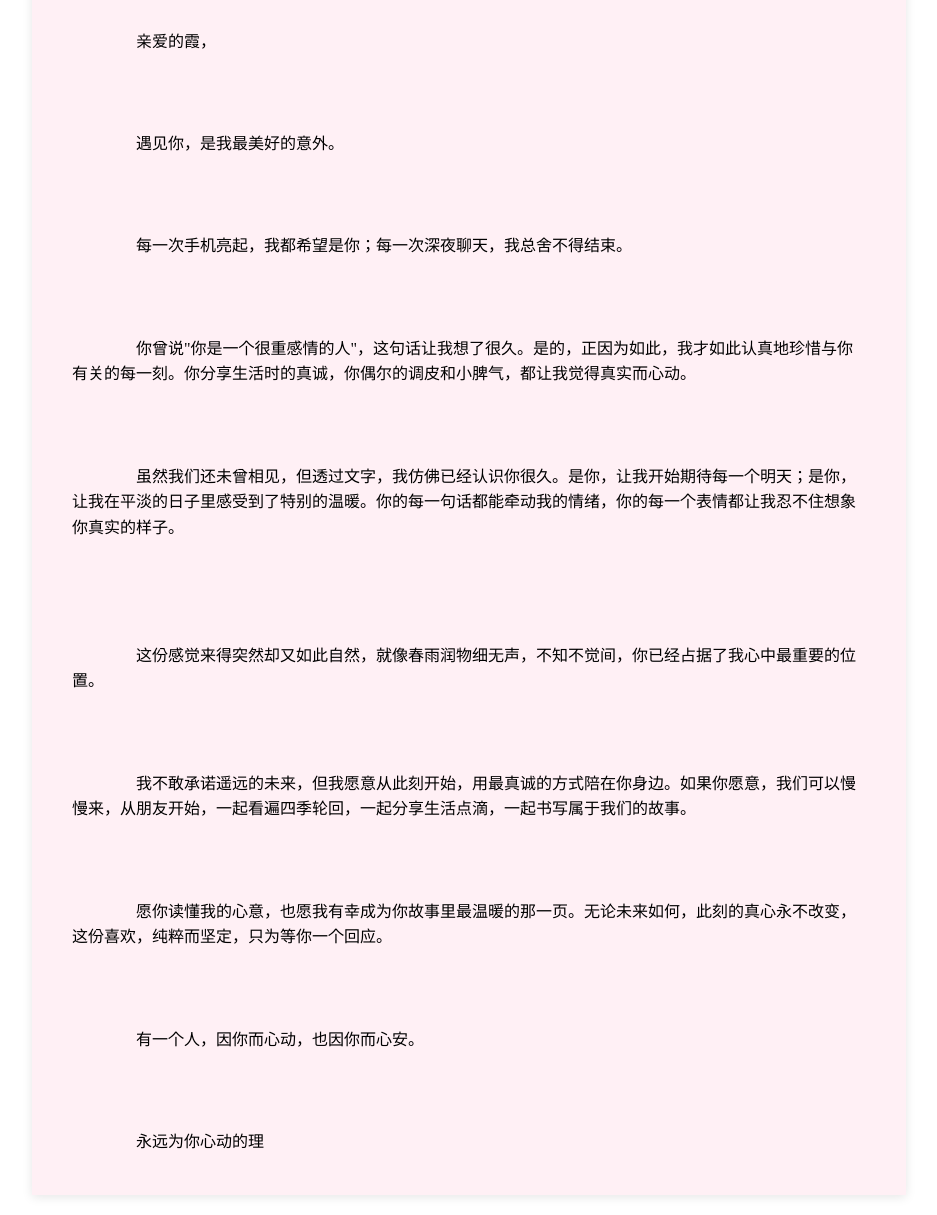
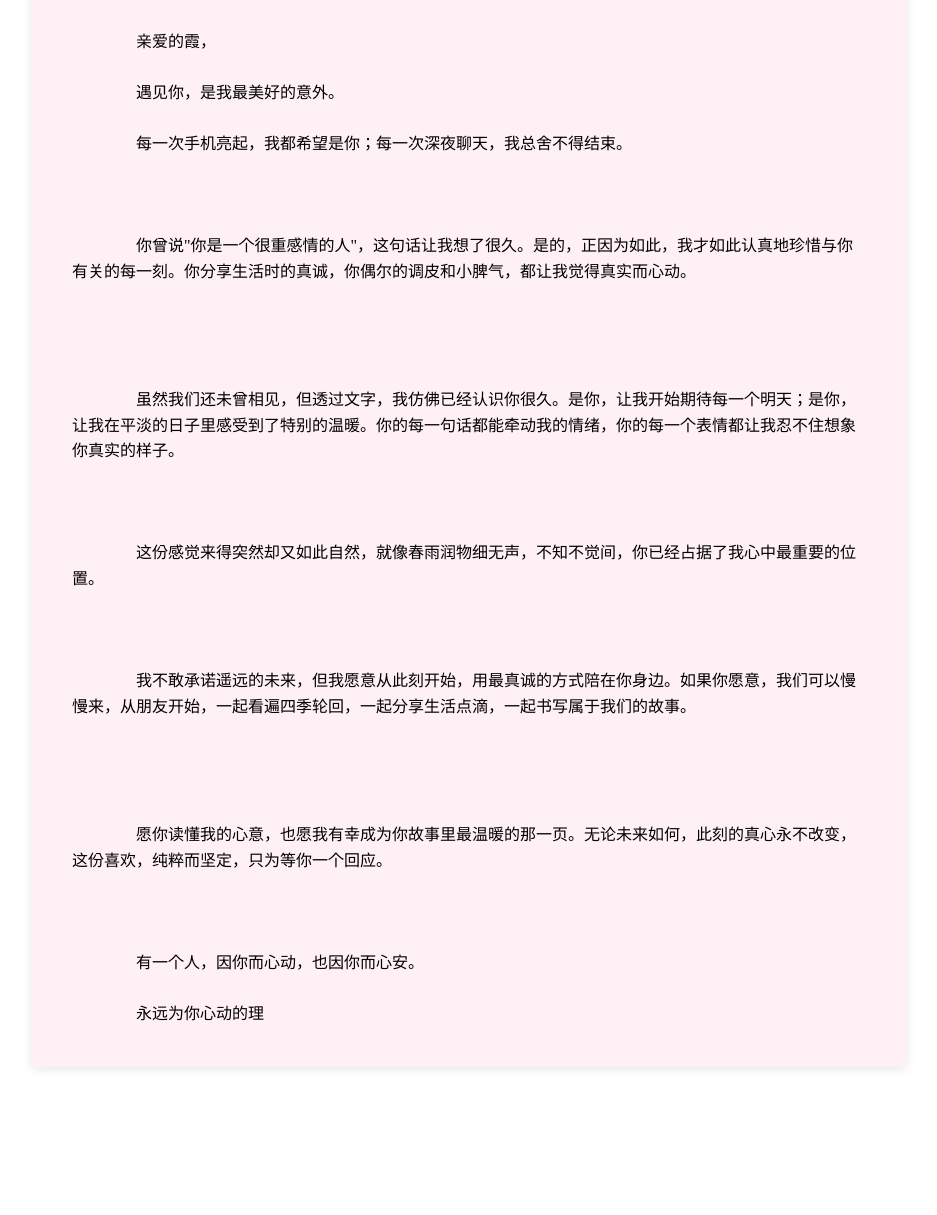
Before and after one commit to Sakura-zl/letter-tool.github.io, a plain HTML site: page index.html in a window 1280 px wide. Shown: the part 57-1272 px from the top of the page, without its empty margins (171-1108 px from the left). After the commit the page ends 1144 px from the top, so only its background shows below. Drawn offline with Linux system fonts and the light colour scheme.

Commit message:
Update index.html

```diff
--- a/index.html
+++ b/index.html
@@ -43,62 +43,53 @@
         <body style=" font-family:'华文行楷'; font-size:12pt; font-weight:400; font-style:normal;">
             <p
                 style=" margin-top:0px; margin-bottom:0px; margin-left:0px; margin-right:0px; -qt-block-indent:0; text-indent:0px;">
-                亲爱的霞，</p>
-            <p
-                style="-qt-paragraph-type:empty; margin-top:0px; margin-bottom:0px; margin-left:0px; margin-right:0px; -qt-block-indent:0; text-indent:0px;">
-                </p>
+                <span style=" font-size:16px; color:#000000;">亲爱的霞，<br /></span></p>
             <p
                 style=" margin-top:0px; margin-bottom:0px; margin-left:0px; margin-right:0px; -qt-block-indent:0; text-indent:0px;">
-                遇见你，是我最美好的意外。</p>
-            <p
-                style="-qt-paragraph-type:empty; margin-top:0px; margin-bottom:0px; margin-left:0px; margin-right:0px; -qt-block-indent:0; text-indent:0px;">
-                </p>
+                <span style=" font-size:16px; color:#000000;">遇见你，是我最美好的意外。<br /></span></p>
             <p
                 style=" margin-top:0px; margin-bottom:0px; margin-left:0px; margin-right:0px; -qt-block-indent:0; text-indent:0px;">
-                每一次手机亮起，我都希望是你；每一次深夜聊天，我总舍不得结束。</p>
+                <span style=" font-size:16px; color:#000000;">每一次手机亮起，我都希望是你；每一次深夜聊天，我总舍不得结束。</span></p>
             <p
-                style="-qt-paragraph-type:empty; margin-top:0px; margin-bottom:0px; margin-left:0px; margin-right:0px; -qt-block-indent:0; text-indent:0px;">
-                </p>
+                style="-qt-paragraph-type:empty; margin-top:0px; margin-bottom:0px; margin-left:0px; margin-right:0px; -qt-block-indent:0; text-indent:0px; font-size:16px; color:#000000;">
+                <br /></p>
             <p
                 style=" margin-top:0px; margin-bottom:0px; margin-left:0px; margin-right:0px; -qt-block-indent:0; text-indent:0px;">
-                你曾说&quot;你是一个很重感情的人&quot;，这句话让我想了很久。是的，正因为如此，我才如此认真地珍惜与你有关的每一刻。你分享生活时的真诚，你偶尔的调皮和小脾气，都让我觉得真实而心动。</p>
+                <span
+                    style=" font-size:16px; color:#000000;">你曾说&quot;你是一个很重感情的人&quot;，这句话让我想了很久。是的，正因为如此，我才如此认真地珍惜与你有关的每一刻。你分享生活时的真诚，你偶尔的调皮和小脾气，都让我觉得真实而心动。</span>
+            </p>
             <p
-                style="-qt-paragraph-type:empty; margin-top:0px; margin-bottom:0px; margin-left:0px; margin-right:0px; -qt-block-indent:0; text-indent:0px;">
-                </p>
+                style="-qt-paragraph-type:empty; margin-top:0px; margin-bottom:0px; margin-left:0px; margin-right:0px; -qt-block-indent:0; text-indent:0px; font-size:16px; color:#000000;">
+                <br /></p>
             <p
                 style=" margin-top:0px; margin-bottom:0px; margin-left:0px; margin-right:0px; -qt-block-indent:0; text-indent:0px;">
-                虽然我们还未曾相见，但透过文字，我仿佛已经认识你很久。是你，让我开始期待每一个明天；是你，让我在平淡的日子里感受到了特别的温暖。你的每一句话都能牵动我的情绪，你的每一个表情都让我忍不住想象你真实的样子。
+                <span
+                    style=" font-size:16px; color:#000000;">虽然我们还未曾相见，但透过文字，我仿佛已经认识你很久。是你，让我开始期待每一个明天；是你，让我在平淡的日子里感受到了特别的温暖。你的每一句话都能牵动我的情绪，你的每一个表情都让我忍不住想象你真实的样子。<br /></span>
             </p>
             <p
-                style="-qt-paragraph-type:empty; margin-top:0px; margin-bottom:0px; margin-left:0px; margin-right:0px; -qt-block-indent:0; text-indent:0px;">
-                </p>
+                style=" margin-top:0px; margin-bottom:0px; margin-left:0px; margin-right:0px; -qt-block-indent:0; text-indent:0px;">
+                <span
+                    style=" font-size:16px; color:#000000;">这份感觉来得突然却又如此自然，就像春雨润物细无声，不知不觉间，你已经占据了我心中最重要的位置。<br /></span>
+            </p>
             <p
                 style=" margin-top:0px; margin-bottom:0px; margin-left:0px; margin-right:0px; -qt-block-indent:0; text-indent:0px;">
-                这份感觉来得突然却又如此自然，就像春雨润物细无声，不知不觉间，你已经占据了我心中最重要的位置。</p>
+                <span
+                    style=" font-size:16px; color:#000000;">我不敢承诺遥远的未来，但我愿意从此刻开始，用最真诚的方式陪在你身边。如果你愿意，我们可以慢慢来，从朋友开始，一起看遍四季轮回，一起分享生活点滴，一起书写属于我们的故事。</span>
+            </p>
             <p
-                style="-qt-paragraph-type:empty; margin-top:0px; margin-bottom:0px; margin-left:0px; margin-right:0px; -qt-block-indent:0; text-indent:0px;">
-                </p>
+                style="-qt-paragraph-type:empty; margin-top:0px; margin-bottom:0px; margin-left:0px; margin-right:0px; -qt-block-indent:0; text-indent:0px; font-size:16px; color:#000000;">
+                <br /></p>
             <p
                 style=" margin-top:0px; margin-bottom:0px; margin-left:0px; margin-right:0px; -qt-block-indent:0; text-indent:0px;">
-                我不敢承诺遥远的未来，但我愿意从此刻开始，用最真诚的方式陪在你身边。如果你愿意，我们可以慢慢来，从朋友开始，一起看遍四季轮回，一起分享生活点滴，一起书写属于我们的故事。</p>
-            <p
-                style="-qt-paragraph-type:empty; margin-top:0px; margin-bottom:0px; margin-left:0px; margin-right:0px; -qt-block-indent:0; text-indent:0px;">
-                </p>
+                <span
+                    style=" font-size:16px; color:#000000;">愿你读懂我的心意，也愿我有幸成为你故事里最温暖的那一页。无论未来如何，此刻的真心永不改变，这份喜欢，纯粹而坚定，只为等你一个回应。<br /></span>
+            </p>
             <p
                 style=" margin-top:0px; margin-bottom:0px; margin-left:0px; margin-right:0px; -qt-block-indent:0; text-indent:0px;">
-                愿你读懂我的心意，也愿我有幸成为你故事里最温暖的那一页。无论未来如何，此刻的真心永不改变，这份喜欢，纯粹而坚定，只为等你一个回应。</p>
-            <p
-                style="-qt-paragraph-type:empty; margin-top:0px; margin-bottom:0px; margin-left:0px; margin-right:0px; -qt-block-indent:0; text-indent:0px;">
-                </p>
+                <span style=" font-size:16px; color:#000000;">有一个人，因你而心动，也因你而心安。<br /></span></p>
             <p
                 style=" margin-top:0px; margin-bottom:0px; margin-left:0px; margin-right:0px; -qt-block-indent:0; text-indent:0px;">
-                有一个人，因你而心动，也因你而心安。</p>
-            <p
-                style="-qt-paragraph-type:empty; margin-top:0px; margin-bottom:0px; margin-left:0px; margin-right:0px; -qt-block-indent:0; text-indent:0px;">
-                </p>
-            <p
-                style=" margin-top:0px; margin-bottom:0px; margin-left:0px; margin-right:0px; -qt-block-indent:0; text-indent:0px;">
-                永远为你心动的理</p>
+                <span style=" font-size:16px; color:#000000;">永远为你心动的理</span></p>
         </body>
 
         </html>
```
